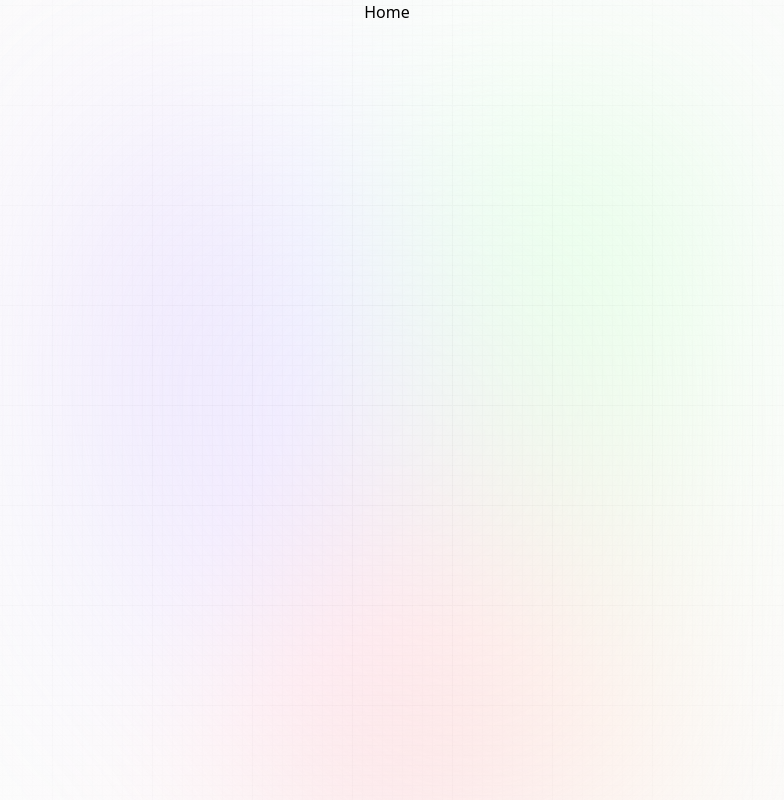
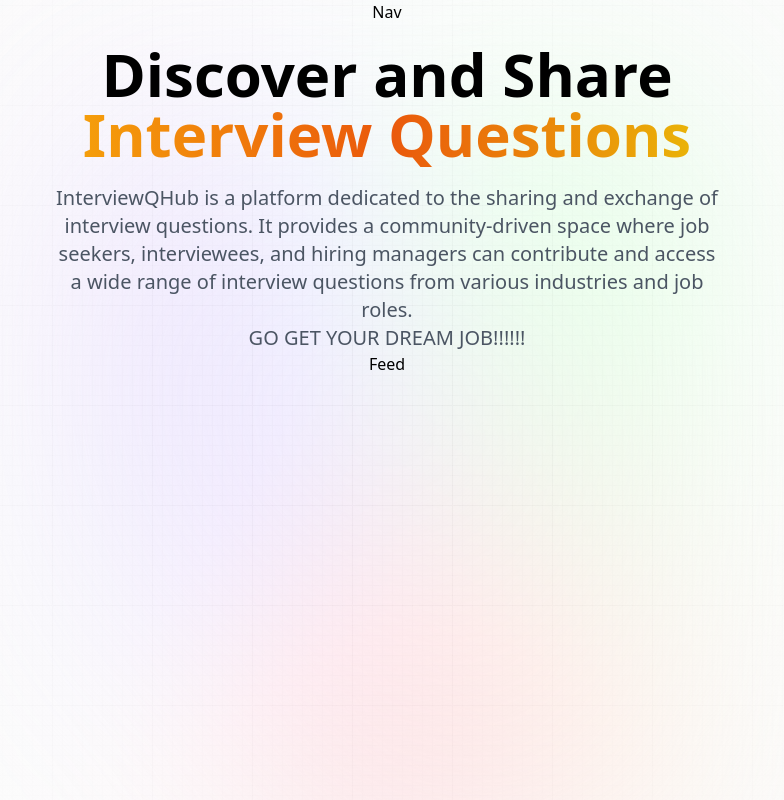
Before and after one commit to atharvadpatil/interviewQHub, a Next.js app: page / in a window 1280 px wide. Shown: the whole page, without its empty margins (253-1037 px from the left). Built offline with nearby package versions, Linux system fonts and the light colour scheme.

Commit message:
components created

```diff
--- a/app/layout.jsx
+++ b/app/layout.jsx
@@ -1,4 +1,6 @@
 import '@styles/globals.css';
+import Nav from '@components/Nav';
+import Provider from '@components/Provider';
 
 export const metadata = {
     title: 'InterviewQHub',
@@ -13,6 +15,7 @@
                 <div className='gradient' />
             </div>
             <main className='app'>
+                <Nav />
                 {children}
             </main>
         </body>
--- a/app/page.jsx
+++ b/app/page.jsx
@@ -1,8 +1,18 @@
+import Feed from "@components/Feed";
+
 const Home = () => {
   return (
-    <div>
-      Home
-    </div>
+    <section className="w-full flex-center flex-col">
+      <h1 className="head_text text-center">Discover and Share
+      <br />
+      <span className="orange_gradient text-center">Interview Questions</span>
+      </h1>
+      <p className="desc text-center">
+      InterviewQHub is a platform dedicated to the sharing and exchange of interview questions. It provides a community-driven space where job seekers, interviewees, and hiring managers can contribute and access a wide range of interview questions from various industries and job roles. <br></br>GO GET YOUR DREAM JOB!!!!!!
+      </p>
+
+      <Feed />
+    </section>
   )
 }
 
--- /dev/null
+++ b/components/Feed.jsx
@@ -0,0 +1,7 @@
+import React from 'react'
+
+export default function Feed() {
+  return (
+    <div>Feed</div>
+  )
+}
--- /dev/null
+++ b/components/Form.jsx
@@ -0,0 +1,7 @@
+import React from 'react'
+
+export default function Form() {
+  return (
+    <div>Form</div>
+  )
+}
--- /dev/null
+++ b/components/Nav.jsx
@@ -0,0 +1,7 @@
+import React from 'react'
+
+export default function Nav() {
+  return (
+    <div>Nav</div>
+  )
+}
--- /dev/null
+++ b/components/Profile.jsx
@@ -0,0 +1,7 @@
+import React from 'react'
+
+export default function Profile() {
+  return (
+    <div>Profile</div>
+  )
+}
--- /dev/null
+++ b/components/QueCard.jsx
@@ -0,0 +1,7 @@
+import React from 'react'
+
+export default function QueCard() {
+  return (
+    <div>QueCard</div>
+  )
+}
```
Also changed, not shown: components/Provider.jsx (added).
